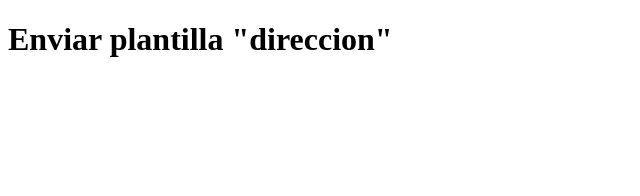
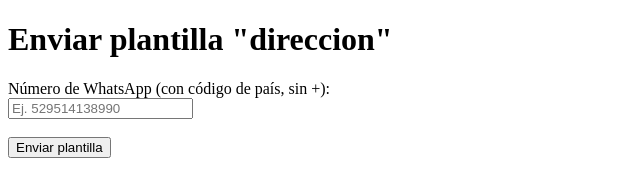
Before and after one commit to AxelTc-1/SURTIDOR-DEL-VALLE, a plain HTML site: page index.html in a window 1280 px wide. Shown: the whole page, without its empty margins (0-640 px from the left). Drawn offline with Linux system fonts and the light colour scheme; no server answers.

Commit message:
index.html

```diff
--- a/index.html
+++ b/index.html
@@ -5,14 +5,25 @@
 </head>
 <body>
   <h1>Enviar plantilla "direccion"</h1>
+
+  <label for="numero">Número de WhatsApp (con código de país, sin +):</label><br>
+  <input type="text" id="numero" placeholder="Ej. 529514138990"><br><br>
+  <button onclick="enviarPlantillaDireccion()">Enviar plantilla</button>
+
   <script>
     async function enviarPlantillaDireccion() {
+      const numero = document.getElementById('numero').value.trim();
+      if (!numero) {
+        alert('Por favor ingresa un número válido.');
+        return;
+      }
+
       const url = 'https://graph.facebook.com/v19.0/743724888825070/messages';
       const token = 'TU_TOKEN'; // Reemplaza con tu token real
 
       const data = {
         messaging_product: 'whatsapp',
-        to: '529514138990', // Reemplaza con el número de teléfono real
+        to: numero,
         type: 'template',
         template: {
           name: 'direccion',
@@ -25,7 +36,7 @@
               parameters: [
                 {
                   type: 'text',
-                  text: 'http://surtidordelvalle.shop/mapas.html' // LINK FIJO QUE SE MANDARÁ EN EL BOTÓN
+                  text: 'http://surtidordelvalle.shop/mapas.html'
                 }
               ]
             }
@@ -45,13 +56,12 @@
 
         const result = await res.json();
         console.log(result);
+        alert('Mensaje enviado. Revisa la consola para detalles.');
       } catch (err) {
         console.error('Error:', err);
+        alert('Error al enviar el mensaje.');
       }
     }
-
-    // Puedes llamar a esta función manualmente si lo integras en un botón o evento
-    enviarPlantillaDireccion();
   </script>
 </body>
 </html>
```
